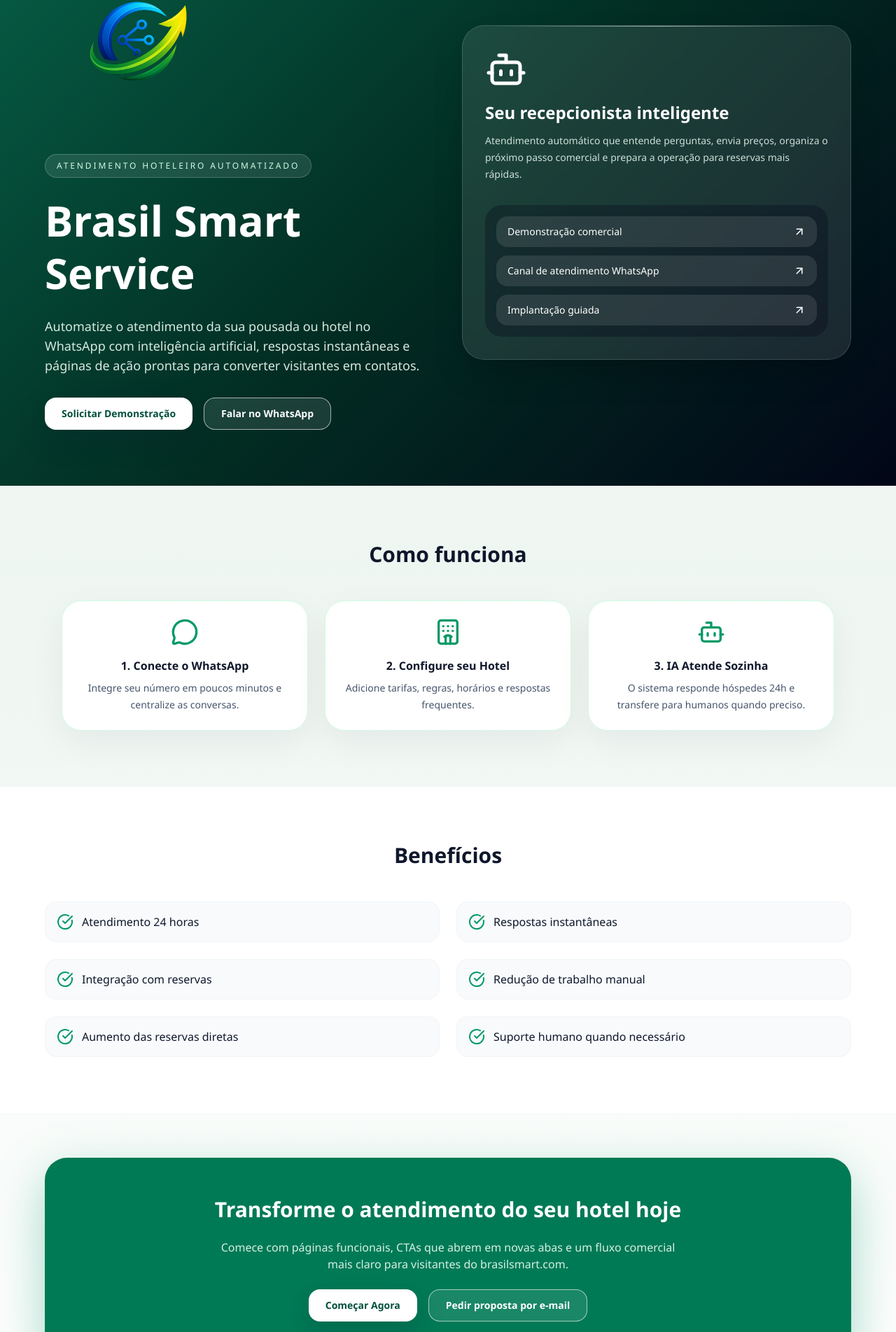
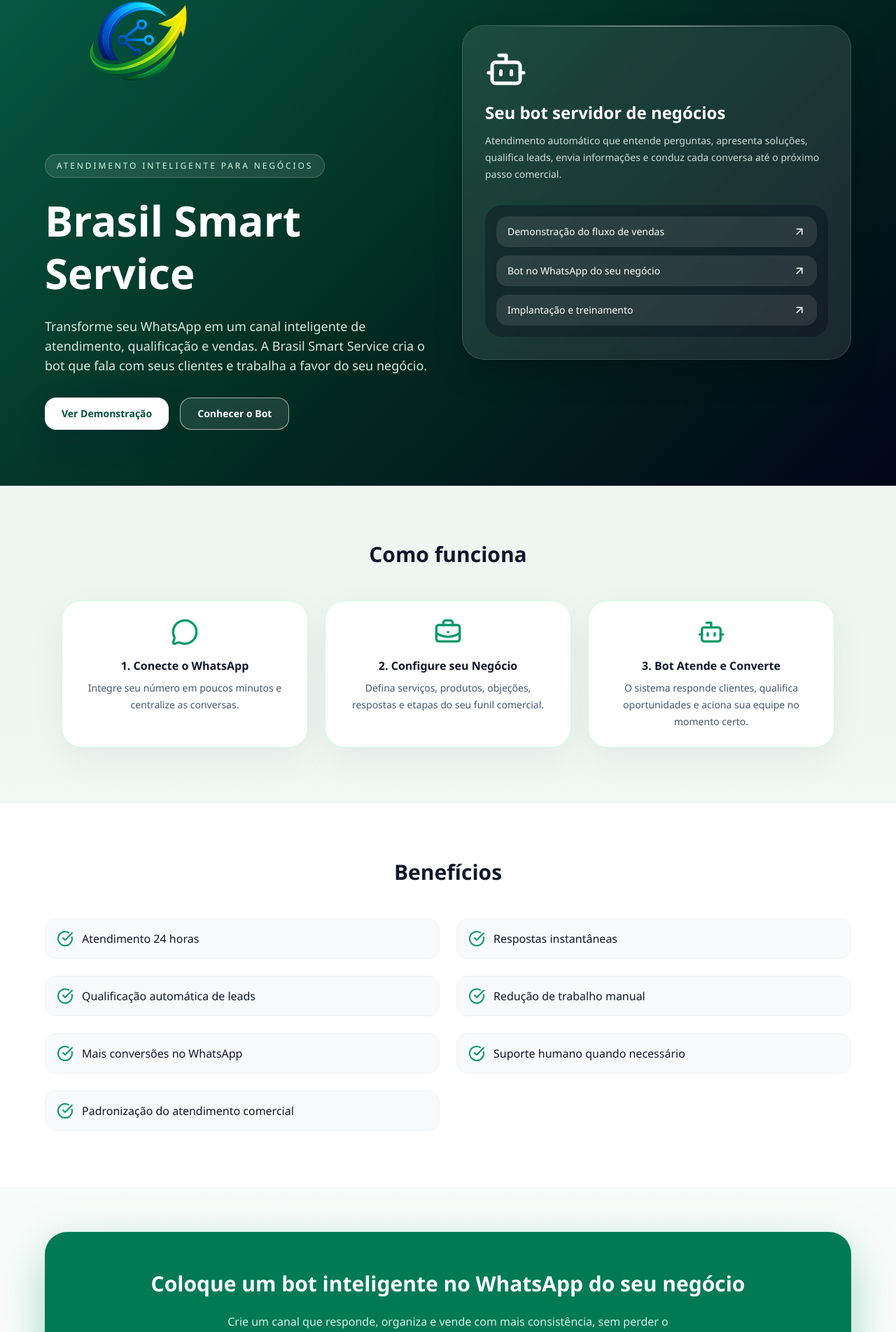
Before and after one commit to urielbrasil/brasil-smart-service, a Next.js app: page / in a window 1280 px wide. Shown: the part 217-2120 px from the top of the page at 70% size. Built offline with nearby package versions, Linux system fonts and the light colour scheme.

Commit message:
Reposition site around WhatsApp business bot

```diff
--- a/app/comecar/page.tsx
+++ b/app/comecar/page.tsx
@@ -4,10 +4,10 @@
 import { mailLinks } from "../site-data";
 
 const checklist = [
-  "Definir número principal de atendimento",
-  "Separar perguntas frequentes, tarifas e horários",
-  "Escolher quem recebe escalonamentos humanos",
-  "Publicar os CTAs da home e rotas internas do site",
+  "Definir o número principal de atendimento no WhatsApp",
+  "Listar produtos, serviços, dúvidas frequentes e objeções comerciais",
+  "Escolher quem recebe leads qualificados ou escalonamentos humanos",
+  "Publicar os fluxos e CTAs do bot no site e nas campanhas",
 ];
 
 export default function ComecarPage() {
@@ -19,15 +19,15 @@
             Começar
           </div>
           <h1 className="max-w-3xl text-4xl font-bold leading-tight md:text-5xl">
-            Prepare a operação e ligue sua jornada comercial no site.
+            Estruture seu negócio para vender melhor com um bot no WhatsApp.
           </h1>
           <p className="mt-5 max-w-2xl text-lg text-emerald-50/90">
-            Esta rota transforma o botão “Começar Agora” em uma página real, pronta para orientar o cliente até o primeiro contato.
+            Esta etapa organiza a base do atendimento para que o bot responda com clareza, mantenha contexto e conduza cada conversa até a conversão.
           </p>
 
           <div className="mt-8 flex flex-wrap gap-4">
             <CtaLink href={mailLinks.onboarding} external>
-              Iniciar implantação por e-mail
+              Iniciar implantação
             </CtaLink>
             <CtaLink href="/demonstracao" variant="secondary">
               Abrir demonstração
@@ -57,10 +57,10 @@
           <MailPlus className="text-emerald-300" />
           <h2 className="mt-4 text-2xl font-semibold">Próximo contato</h2>
           <p className="mt-3 text-sm leading-6 text-emerald-50/85">
-            Se quiser, esta página pode virar depois um formulário real. Por agora, ela já entrega um destino funcional para o CTA final e evita botão sem ação.
+            Depois podemos transformar esta rota em formulário ou onboarding guiado. Por agora, ela já funciona como a porta de entrada para iniciar a implantação do bot.
           </p>
           <CtaLink href={mailLinks.onboarding} external variant="ghost" className="mt-6 w-full">
-            Abrir e-mail de implantação
+            Abrir contato de implantação
           </CtaLink>
         </div>
       </section>
--- a/app/demonstracao/page.tsx
+++ b/app/demonstracao/page.tsx
@@ -4,10 +4,10 @@
 import { mailLinks } from "../site-data";
 
 const agenda = [
-  "Mapeamento do atendimento atual do hotel ou pousada",
-  "Demonstração do fluxo de respostas automáticas",
-  "Exemplo de qualificação de hóspedes e reservas",
-  "Próximos passos para implantação no brasilsmart.com",
+  "Mapeamento do atendimento atual do seu negócio",
+  "Demonstração do fluxo automático de conversa e qualificação",
+  "Exemplo de captação, triagem e encaminhamento de leads",
+  "Próximos passos para implantação no WhatsApp da sua operação",
 ];
 
 export default function DemonstracaoPage() {
@@ -19,12 +19,12 @@
             Demonstração
           </div>
           <p className="mt-5 max-w-2xl text-lg text-emerald-50/90">
-            Veja como a Brasil Smart Service pode responder, organizar e converter atendimentos.
+            Veja como a Brasil Smart Service transforma o WhatsApp em um servidor inteligente para atender, qualificar e vender.
           </p>
 
           <div className="mt-8 flex flex-wrap gap-4">
             <CtaLink href={mailLinks.demo} external>
-              Solicitar demonstração por e-mail
+              Solicitar demonstração
             </CtaLink>
             <CtaLink href="/comecar" variant="secondary">
               Ver implantação
@@ -54,7 +54,7 @@
             <Rocket className="text-emerald-300" />
             <h2 className="mt-4 text-2xl font-semibold">Pronto para apresentar</h2>
             <p className="mt-3 text-sm leading-6 text-emerald-50/85">
-              Esta rota pode ser usada como destino direto de anúncios, QR codes ou botões da home.
+              Esta rota funciona bem como destino direto de campanhas, botões da home, QR codes e abordagens comerciais.
             </p>
           </div>
 
@@ -62,10 +62,10 @@
             <Mail className="text-emerald-700" />
             <h2 className="mt-4 text-xl font-semibold">Canal de contato</h2>
             <p className="mt-3 text-sm leading-6 text-slate-600">
-              Para manter o fluxo funcional sem depender de integrações externas ainda não configuradas, o pedido de demonstração segue por e-mail.
+              Enquanto o fluxo comercial definitivo não vira formulário ou CRM, o pedido de demonstração segue por e-mail para manter o site funcional.
             </p>
             <CtaLink href={mailLinks.demo} external variant="ghost" className="mt-6 w-full">
-              Abrir e-mail de demonstração
+              Abrir contato de demonstração
             </CtaLink>
           </div>
         </div>
--- a/app/layout.tsx
+++ b/app/layout.tsx
@@ -6,7 +6,7 @@
 export const metadata: Metadata = {
   title: "Brasil Smart Service",
   description:
-    "Automação inteligente para hotéis e pousadas com atendimento via WhatsApp, reservas e implantação guiada.",
+    "Bot inteligente para negócios no WhatsApp com atendimento, qualificação e vendas automatizadas.",
   metadataBase: new URL("https://www.brasilsmart.com"),
   icons: {
     icon: "/favicon.ico",
@@ -16,7 +16,7 @@
   openGraph: {
     title: "Brasil Smart Service",
     description:
-      "Automação inteligente e soluções digitais para o atendimento do seu hotel.",
+      "Bot inteligente para negócios com atendimento automatizado no WhatsApp.",
     url: "https://www.brasilsmart.com",
     siteName: "Brasil Smart Service",
     locale: "pt_BR",
@@ -33,7 +33,7 @@
     card: "summary_large_image",
     title: "Brasil Smart Service",
     description:
-      "Automação inteligente e soluções digitais para o atendimento do seu hotel.",
+      "Bot inteligente para negócios com atendimento automatizado no WhatsApp.",
     images: ["/og-image.png"],
   },
 };
--- a/app/page.tsx
+++ b/app/page.tsx
@@ -1,7 +1,7 @@
 "use client";
 
 import Image from "next/image";
-import { MessageCircle, Bot, Hotel, CheckCircle, ArrowUpRight } from "lucide-react";
+import { MessageCircle, Bot, BriefcaseBusiness, CheckCircle, ArrowUpRight } from "lucide-react";
 import { motion } from "framer-motion";
 import { CtaLink } from "@/components/cta-link";
 import { SiteFooter } from "@/components/site-footer";
@@ -14,24 +14,25 @@
     description: "Integre seu número em poucos minutos e centralize as conversas.",
   },
   {
-    icon: Hotel,
-    title: "2. Configure seu Hotel",
-    description: "Adicione tarifas, regras, horários e respostas frequentes.",
+    icon: BriefcaseBusiness,
+    title: "2. Configure seu Negócio",
+    description: "Defina serviços, produtos, objeções, respostas e etapas do seu funil comercial.",
   },
   {
     icon: Bot,
-    title: "3. IA Atende Sozinha",
-    description: "O sistema responde hóspedes 24h e transfere para humanos quando preciso.",
+    title: "3. Bot Atende e Converte",
+    description: "O sistema responde clientes, qualifica oportunidades e aciona sua equipe no momento certo.",
   },
 ];
 
 const benefits = [
   "Atendimento 24 horas",
   "Respostas instantâneas",
-  "Integração com reservas",
+  "Qualificação automática de leads",
   "Redução de trabalho manual",
-  "Aumento das reservas diretas",
+  "Mais conversões no WhatsApp",
   "Suporte humano quando necessário",
+  "Padronização do atendimento comercial",
 ];
 
 export default function BrasilSmartServiceWebsite() {
@@ -54,7 +55,7 @@
             </div>
 
             <div className="mb-6 inline-flex rounded-full border border-white/20 bg-white/10 px-4 py-2 text-xs font-medium tracking-[0.24em] uppercase text-emerald-100">
-              Atendimento hoteleiro automatizado
+              Atendimento inteligente para negócios
             </div>
 
             <h1 className="mb-6 max-w-xl text-4xl font-bold leading-tight md:text-6xl">
@@ -62,9 +63,9 @@
             </h1>
 
             <p className="mb-8 max-w-xl text-lg text-emerald-50/90 md:max-w-xl">
-              Automatize o atendimento da sua pousada ou hotel no WhatsApp com
-              inteligência artificial, respostas instantâneas e páginas de ação
-              prontas para converter visitantes em contatos.
+              Transforme seu WhatsApp em um canal inteligente de atendimento,
+              qualificação e vendas. A Brasil Smart Service cria o bot que fala
+              com seus clientes e trabalha a favor do seu negócio.
             </p>
 
             <div className="flex flex-wrap justify-center gap-4 md:justify-start">
@@ -89,25 +90,25 @@
             <div className="absolute inset-x-10 top-0 h-px bg-gradient-to-r from-transparent via-white/60 to-transparent" />
             <Bot size={60} />
             <h2 className="mt-4 text-2xl font-semibold">
-              Seu recepcionista inteligente
+              Seu bot servidor de negócios
             </h2>
             <p className="mt-3 text-sm leading-6 text-emerald-50/85">
-              Atendimento automático que entende perguntas, envia preços,
-              organiza o próximo passo comercial e prepara a operação para
-              reservas mais rápidas.
+              Atendimento automático que entende perguntas, apresenta soluções,
+              qualifica leads, envia informações e conduz cada conversa até o
+              próximo passo comercial.
             </p>
 
             <div className="mt-8 grid gap-3 rounded-3xl bg-slate-950/30 p-4 text-sm">
               <div className="flex items-center justify-between rounded-2xl bg-white/10 px-4 py-3">
-                <span>Demonstração comercial</span>
+                <span>Demonstração do fluxo de vendas</span>
                 <ArrowUpRight size={18} />
               </div>
               <div className="flex items-center justify-between rounded-2xl bg-white/10 px-4 py-3">
-                <span>Canal de atendimento WhatsApp</span>
+                <span>Bot no WhatsApp do seu negócio</span>
                 <ArrowUpRight size={18} />
               </div>
               <div className="flex items-center justify-between rounded-2xl bg-white/10 px-4 py-3">
-                <span>Implantação guiada</span>
+                <span>Implantação e treinamento</span>
                 <ArrowUpRight size={18} />
               </div>
             </div>
@@ -150,12 +151,12 @@
       <section className="px-6 py-16">
         <div className="mx-auto flex max-w-6xl flex-col items-center gap-6 rounded-[2rem] bg-emerald-700 px-8 py-14 text-center text-white shadow-[0_24px_70px_rgba(5,150,105,0.35)]">
           <h2 className="text-3xl font-bold">
-            Transforme o atendimento do seu hotel hoje
+            Coloque um bot inteligente no WhatsApp do seu negócio
           </h2>
 
           <p className="max-w-2xl text-emerald-50/90">
-            Comece com páginas funcionais, CTAs que abrem em novas abas e um fluxo
-            comercial mais claro para visitantes do brasilsmart.com.
+            Crie um canal que responde, organiza e vende com mais consistência,
+            sem perder o toque humano quando sua equipe precisar entrar.
           </p>
 
           <div className="flex flex-wrap justify-center gap-4">
--- a/app/site-data.ts
+++ b/app/site-data.ts
@@ -4,18 +4,18 @@
 export const mailLinks = {
   demo: `mailto:${contactEmail}?subject=Quero%20uma%20demonstra%C3%A7%C3%A3o%20da%20Brasil%20Smart%20Service`,
   onboarding: `mailto:${contactEmail}?subject=Quero%20come%C3%A7ar%20com%20a%20Brasil%20Smart%20Service`,
-  sales: `mailto:${contactEmail}?subject=Quero%20automatizar%20meu%20hotel%20com%20a%20Brasil%20Smart%20Service`,
+  sales: `mailto:${contactEmail}?subject=Quero%20automatizar%20meu%20neg%C3%B3cio%20com%20a%20Brasil%20Smart%20Service`,
 };
 
 export const heroButtons = [
   {
     href: "/demonstracao",
-    label: "Solicitar Demonstração",
+    label: "Ver Demonstração",
     variant: "primary" as const,
   },
   {
     href: "/whatsapp",
-    label: "Falar no WhatsApp",
+    label: "Conhecer o Bot",
     variant: "secondary" as const,
   },
 ];
--- a/app/whatsapp/page.tsx
+++ b/app/whatsapp/page.tsx
@@ -4,9 +4,9 @@
 import { mailLinks } from "../site-data";
 
 const highlights = [
-  "Atendimento inicial automatizado em minutos",
-  "Encaminhamento para equipe humana quando necessário",
-  "Organização de dúvidas, tarifas e disponibilidade",
+  "Atendimento inicial automatizado em poucos segundos",
+  "Qualificação e encaminhamento de oportunidades para sua equipe",
+  "Organização de dúvidas, propostas, serviços e próximos passos",
 ];
 
 export default function WhatsAppPage() {
@@ -18,15 +18,15 @@
             WhatsApp
           </div>
           <h1 className="max-w-3xl text-4xl font-bold leading-tight md:text-5xl">
-            Organize o contato comercial e prepare seu atendimento para o WhatsApp.
+            Transforme seu WhatsApp em um canal inteligente de atendimento e vendas.
           </h1>
           <p className="mt-5 max-w-2xl text-lg text-emerald-50/90">
-            Como o número oficial ainda não está configurado neste repositório, esta página funciona como uma ponte segura para o visitante iniciar o contato.
+            O bot atua como servidor do seu negócio: responde clientes, apresenta soluções, coleta contexto e leva cada conversa para a etapa certa.
           </p>
 
           <div className="mt-8 flex flex-wrap gap-4">
             <CtaLink href={mailLinks.sales} external>
-              Solicitar contato comercial
+              Solicitar proposta
             </CtaLink>
             <CtaLink href="/demonstracao" variant="ghost">
               Ver demonstração
@@ -54,7 +54,7 @@
             <ShieldCheck className="text-emerald-600" />
             <h2 className="mt-4 text-xl font-semibold">Próximo passo recomendado</h2>
             <p className="mt-3 text-sm leading-6 text-slate-600">
-              Assim que você definir o número oficial da operação, basta trocar o CTA desta página por um link direto do WhatsApp e manter a navegação em nova aba.
+              Assim que o número oficial da operação estiver definido, esta rota pode apontar para um canal direto com o mesmo contexto comercial do site.
             </p>
           </div>
 
@@ -62,10 +62,10 @@
             <Mail className="text-emerald-700" />
             <h2 className="mt-4 text-xl font-semibold">Contato atual</h2>
             <p className="mt-3 text-sm leading-6 text-slate-600">
-              Enquanto isso, o visitante consegue abrir um e-mail pronto para iniciar a conversa sem perder a home principal.
+              Enquanto isso, o visitante pode iniciar a conversa comercial por e-mail sem quebrar o fluxo principal do site.
             </p>
             <CtaLink href={mailLinks.sales} external variant="ghost" className="mt-6 w-full">
-              Abrir canal de contato
+              Abrir contato comercial
             </CtaLink>
           </div>
         </div>
--- a/components/site-footer.tsx
+++ b/components/site-footer.tsx
@@ -9,7 +9,7 @@
           <p className="font-semibold text-white">
             © {new Date().getFullYear()} Brasil Smart Service
           </p>
-          <p>Automação inteligente para hotéis e pousadas.</p>
+          <p>Bot inteligente para atendimento, qualificação e vendas no WhatsApp.</p>
         </div>
 
         <div className="flex flex-wrap gap-4">
```
